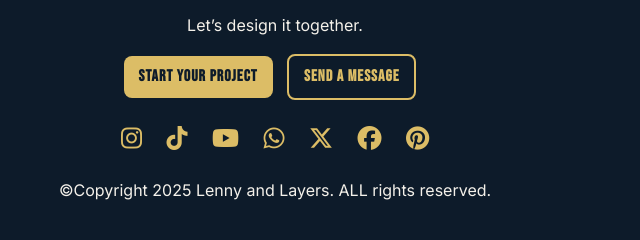
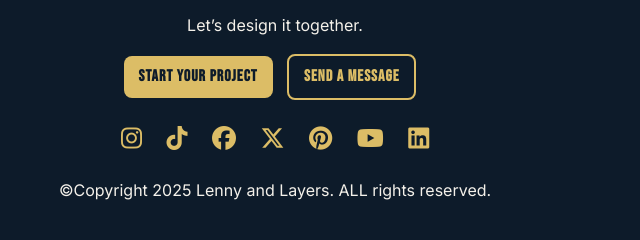
Before and after one commit to LennyandLayers/Website, a plain HTML site: page service.html in a window 1280 px wide. Shown: the part 3340-3580 px from the top of the page, 365-1005 px from the left. Drawn offline with nearby package versions, Linux system fonts and the light colour scheme.

Commit message:
Update service.html

```diff
--- a/service.html
+++ b/service.html
@@ -215,13 +215,13 @@
     <a class="button secondary" href="contact_us.html">Send a Message</a>
   </div>
   <div class="social-icons">
-    <a href="https://instagram.com/yourhandle" target="_blank"><i class="fab fa-instagram"></i></a>
-    <a href="https://tiktok.com/@yourhandle" target="_blank"><i class="fab fa-tiktok"></i></a>
-    <a href="https://youtube.com/yourhandle" target="_blank"><i class="fab fa-youtube"></i></a>
-    <a href="https://whatsapp.com/yourhandle" target="_blank"><i class="fab fa-whatsapp"></i></a>
-    <a href="https://x.com/yourhandle" target="_blank"><i class="fab fa-x-twitter"></i></a>
-    <a href="https://facebook.com/yourhandle" target="_blank"><i class="fab fa-facebook"></i></a>
-    <a href="https://pinterest.com/yourhandle" target="_blank"><i class="fab fa-pinterest"></i></a>
+   <a href="https://instagram.com/lennyandlayers" target="_blank"><i class="fab fa-instagram"></i></a>
+<a href="https://tiktok.com/@lennyandlayers" target="_blank"><i class="fab fa-tiktok"></i></a>
+<a href="https://web.facebook.com/profile.php?id=61577984875409" target="_blank"><i class="fab fa-facebook"></i></a>
+<a href="https://x.com/@lennyandlayers" target="_blank"><i class="fab fa-x-twitter"></i></a>
+<a href="https://pinterest.com/lennyandlayers" target="_blank" ><i class="fab fa-pinterest"></i></a>
+<a href="https://youtube.com/@lennyandlayers" target="_blank"><i class="fab fa-youtube"></i></a>
+<a href="https://www.linkedin.com/in/lenny-mwaniki-51068936a" target="_blank"><i class="fab fa-linkedin"></i></a>
   </div>
   <p>©Copyright 2025 Lenny and Layers. ALL rights reserved.</p>
 </footer>
```
